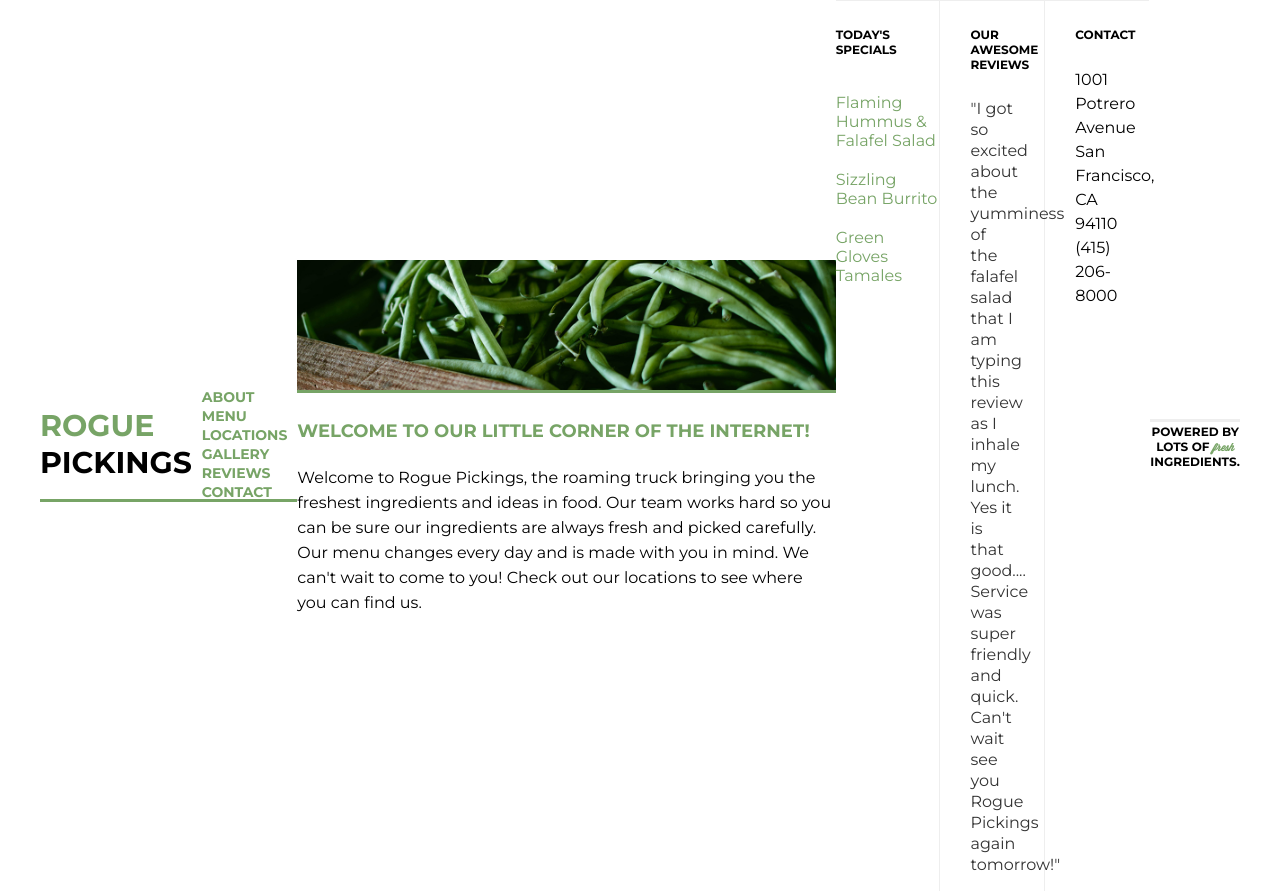
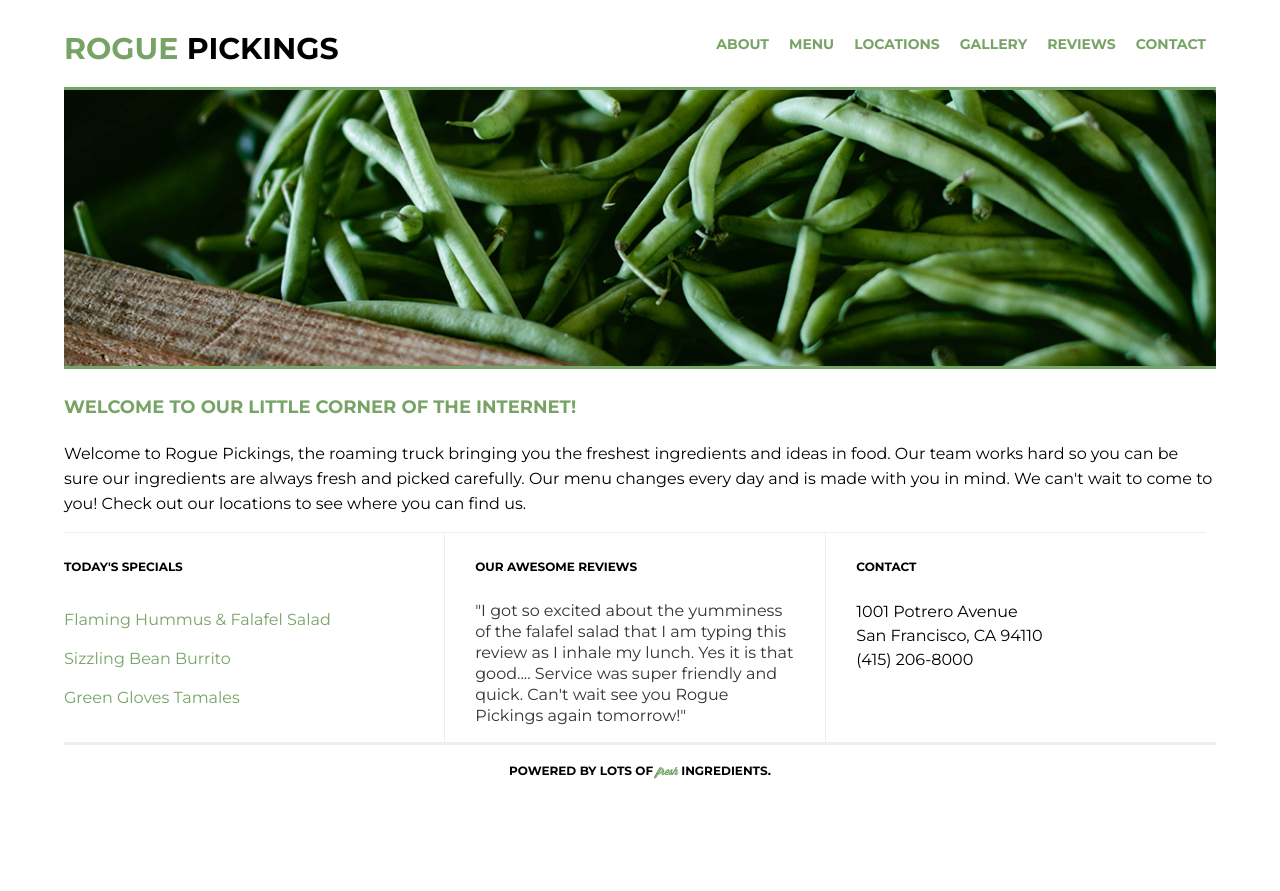
Before and after one commit to EISprague/rogue-pickings-responsive, a plain HTML site: page index.html in a window 1280 px wide. After the commit the page ends 800 px from the top, so only its background shows below. Drawn offline with Linux system fonts and the light colour scheme.

Commit message:
breakpoints added

```diff
--- a/css/main.css
+++ b/css/main.css
@@ -12,24 +12,20 @@ body {
     font-size: 1em;
 }
 
-body, .container, header, top-section, bottom-section, footer {
+body, .container, header, nav ul, top-section, bottom-section, footer {
     display: flex;
     justify-content: center;
     align-items: center;
 }
 
-/*----------Screens at 1200px or more----------*/
-/*@media (min-width: 1200px) {*/
-
 .container{
     max-width: 1200px;
     margin: 0 auto;
+    width: 90%;
+    flex-flow: row wrap;
 }
 
-    h1,
-    h2,
-    h3,
-    h4 {
+h1, h2, h3, h4 {
     color: black;
     text-transform: uppercase;
     font-weight: 700;
@@ -50,20 +46,22 @@ body, .container, header, top-section, bottom-section, footer {
 p {
     font-size: 0.875em;
     line-height: 21px;
-        padding: 0 30px;
 }
 
 /*The widths are in a percentage!*/
 header {
-        height: 110px;
-        border-bottom: 3px solid #77a466;
     margin: 0 auto;
+    flex-flow: row wrap;
+    width: 100%;
 }
 
 header h1 {
     float: left;
-        margin: 0;
-        padding: 38px 0;
+    margin: 10px 0 0 0;
+    padding: 5px 0;
+    border-bottom: 3px solid #77a466;
+    width: 100%;
+    text-align: center;
 }
 header h1 span {
     color: #77a466;
@@ -71,17 +69,18 @@ body, .container, header, top-section, bottom-section, footer {
 
 header nav {
     float: right;
-        padding: 46px 0;
+    padding: 10px 0;
 }
 header nav ul {
     margin: 0;
     padding: 0;
+    flex-flow: column;
 }
 header nav ul li {
     text-transform: uppercase;
     font-weight: 700;
     font-size: 14px;
-        padding: 0 10px;
+    padding: 5px 10px;
     display: inline;
 }
 header nav ul li a{
@@ -94,6 +93,7 @@ body, .container, header, top-section, bottom-section, footer {
 .bottom-section {
     margin: 0 auto;
     clear: both;
+    flex-flow: row wrap;
 }
 
 .main-image {
@@ -102,7 +102,9 @@ body, .container, header, top-section, bottom-section, footer {
 }
 .main-image img {
     width: 100%;
-        border-bottom: 3px solid #77a466;
+    border-width: 3px 0;
+    border-color: #77a466;
+    border-style: solid;
 }
 
 .main-title {
@@ -123,24 +125,8 @@ body, .container, header, top-section, bottom-section, footer {
 .section-one,
 .section-two,
 .section-three {
-        width: 33%;
     height: auto;
     float: left;
-        border-top: 1px solid #eee;
-    }
-
-    .section-one h4 {
-        padding: 10px 0;
-    }
-
-    .section-two {
-        border-left: 1px solid #eee;
-        border-right: 1px solid #eee;
-    }
-
-    .section-two h4,
-    .section-three h4 {
-        padding: 10px 30px;
 }
 
 .menu {
@@ -170,6 +156,7 @@ body, .container, header, top-section, bottom-section, footer {
     margin: 0 auto;
     clear: both;
     text-align: center;
+    width: 100%;
 }
 footer span {
     font-family: 'Wisdom Script', cursive;
@@ -177,3 +164,43 @@ body, .container, header, top-section, bottom-section, footer {
     color: #77a466;
     font-size: 0.875em;
 }
+
+/*----------Screens at 768px-1199px----------*/
+@media all and (min-width: 768px) {
+
+    .section-one,
+    .section-two,
+    .section-three {
+        border-top: 1px solid #eee;
+        width: 33%;
+}
+    .section-two {
+        border-left: 1px solid #eee;
+        border-right: 1px solid #eee;
+    }
+    .section-two h4,
+    .section-three h4 {
+        padding: 10px 30px;
+    }
+    p {
+        padding: 0 30px;
+    }
+    .section-one h4 {
+        padding: 10px 0;
+    }
+}
+
+/*----------Screens at 1200px or more----------*/
+@media all and (min-width: 1200px) {
+    header {
+        margin: 15px 0;
+        justify-content: space-between;
+    }
+    header h1 {
+        width: auto;
+        border-style: none;
+    }
+    header nav ul {
+        flex-flow: row;
+    }
+}
```
Also changed, not shown: index.html (+2 -1 lines). Lines whose indentation alone changed are shown as unchanged.
